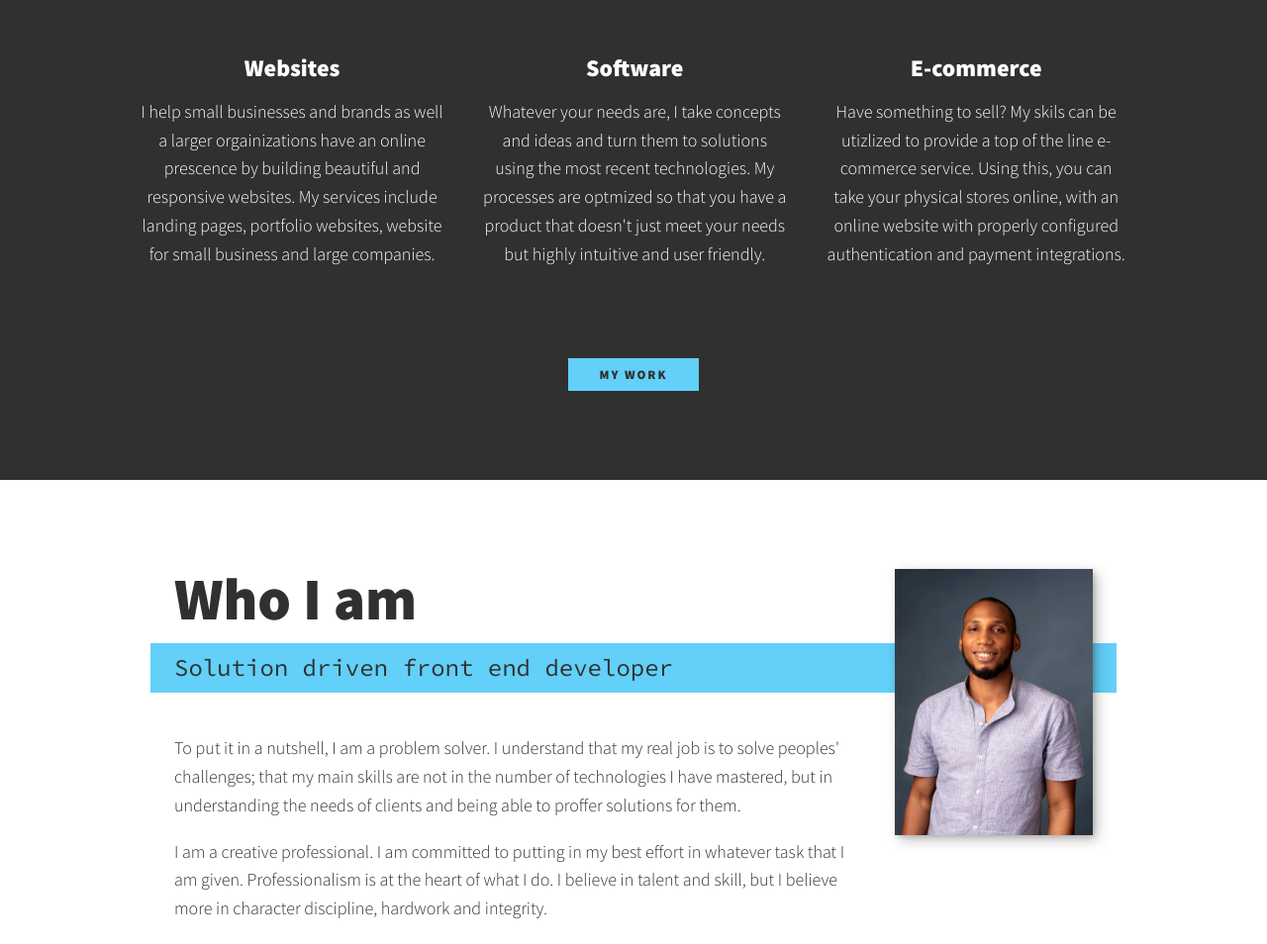
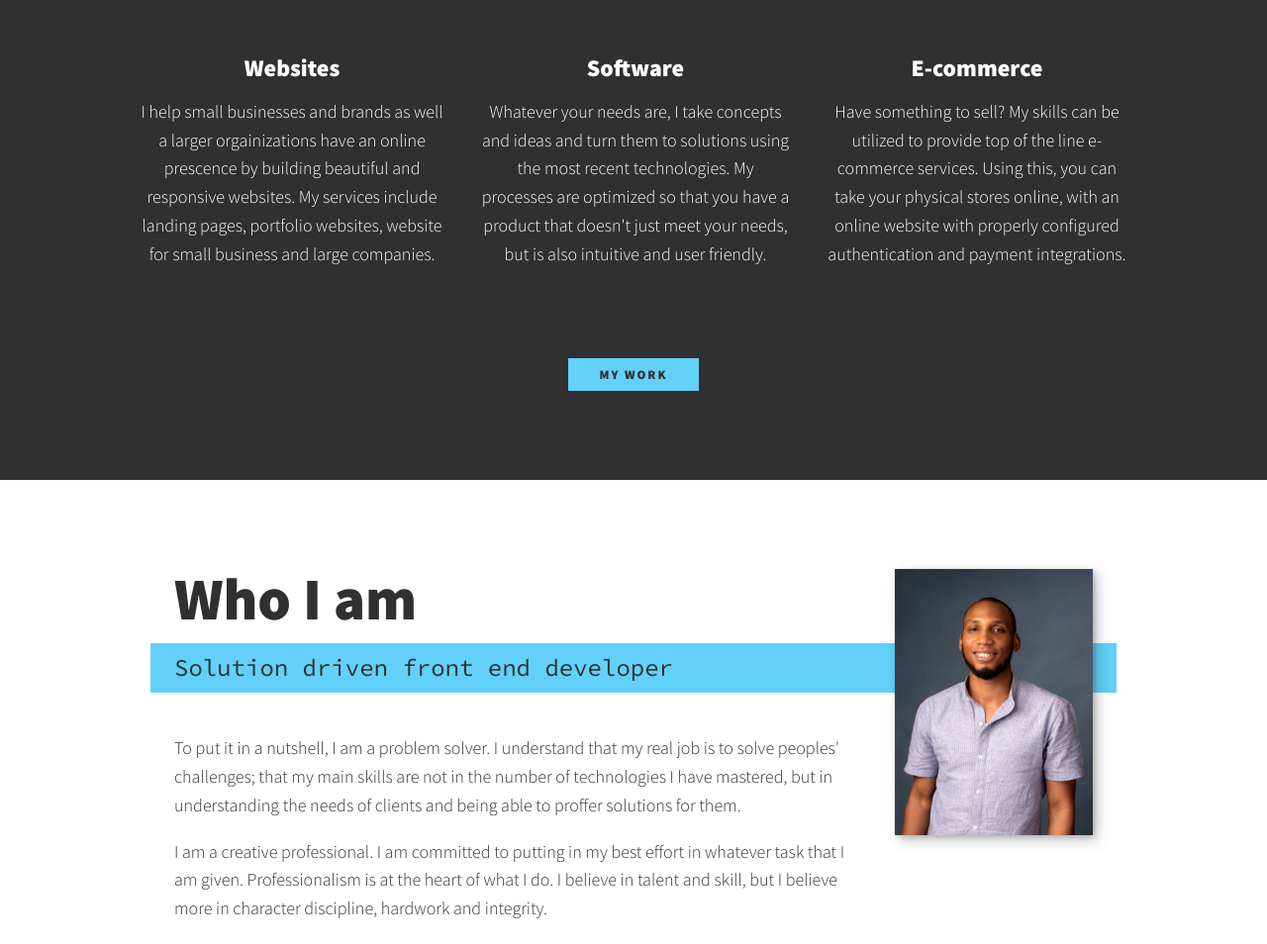
Before and after one commit to MezieNwagbo/chimezie-nwagbo-portfolio, a plain HTML site: page index.html in a window 1280 px wide. Shown: the part 860-1814 px from the top of the page at 99% size. Drawn offline with nearby package versions, Linux system fonts and the light colour scheme.

Commit message:
changed logo, fixed a few typos, replaced one of my works, still need to work on it tho

```diff
--- a/index.html
+++ b/index.html
@@ -43,7 +43,7 @@
 	<body>
 		<header>
 			<div class="logo">
-				<a href="#about"><h3>chimezie</h3></a>
+				<a href="#about"><h3>MezieNwagbo</h3></a>
 			</div>
 			<button class="nav-toggle" aria-label="toggle navigation">
 				<span class="hamburger"></span>
@@ -97,8 +97,8 @@
 					<p>
 						Whatever your needs are, I take concepts and ideas and turn them to
 						solutions using the most recent technologies. My processes are
-						optmized so that you have a product that doesn't just meet your
-						needs but highly intuitive and user friendly.
+						optimized so that you have a product that doesn't just meet your
+						needs, but is also intuitive and user friendly.
 					</p>
 				</div>
 				<!-- / service -->
@@ -106,10 +106,10 @@
 				<div class="service">
 					<h3>E-commerce</h3>
 					<p>
-						Have something to sell? My skils can be utizlized to provide a top
-						of the line e-commerce service. Using this, you can take your
-						physical stores online, with an online website with properly
-						configured authentication and payment integrations.
+						Have something to sell? My skills can be utilized to provide top of
+						the line e-commerce services. Using this, you can take your physical
+						stores online, with an online website with properly configured
+						authentication and payment integrations.
 					</p>
 				</div>
 				<!-- / service -->
@@ -170,11 +170,11 @@
 
 					<!-- Portfolio item 02 -->
 					<a
-						href="https://days-travel-site.netlify.app/"
+						href="https://easybank-landin.netlify.app/#"
 						class="portfolio__item"
 						target="_blank"
 					>
-						<img src="img/days.PNG" alt="" class="portfolio__img" />
+						<img src="img/easybank.JPG" alt="" class="portfolio__img" />
 					</a>
 
 					<!-- Portfolio item 03 -->
```
Also changed, not shown: img/easybank.JPG (added).
